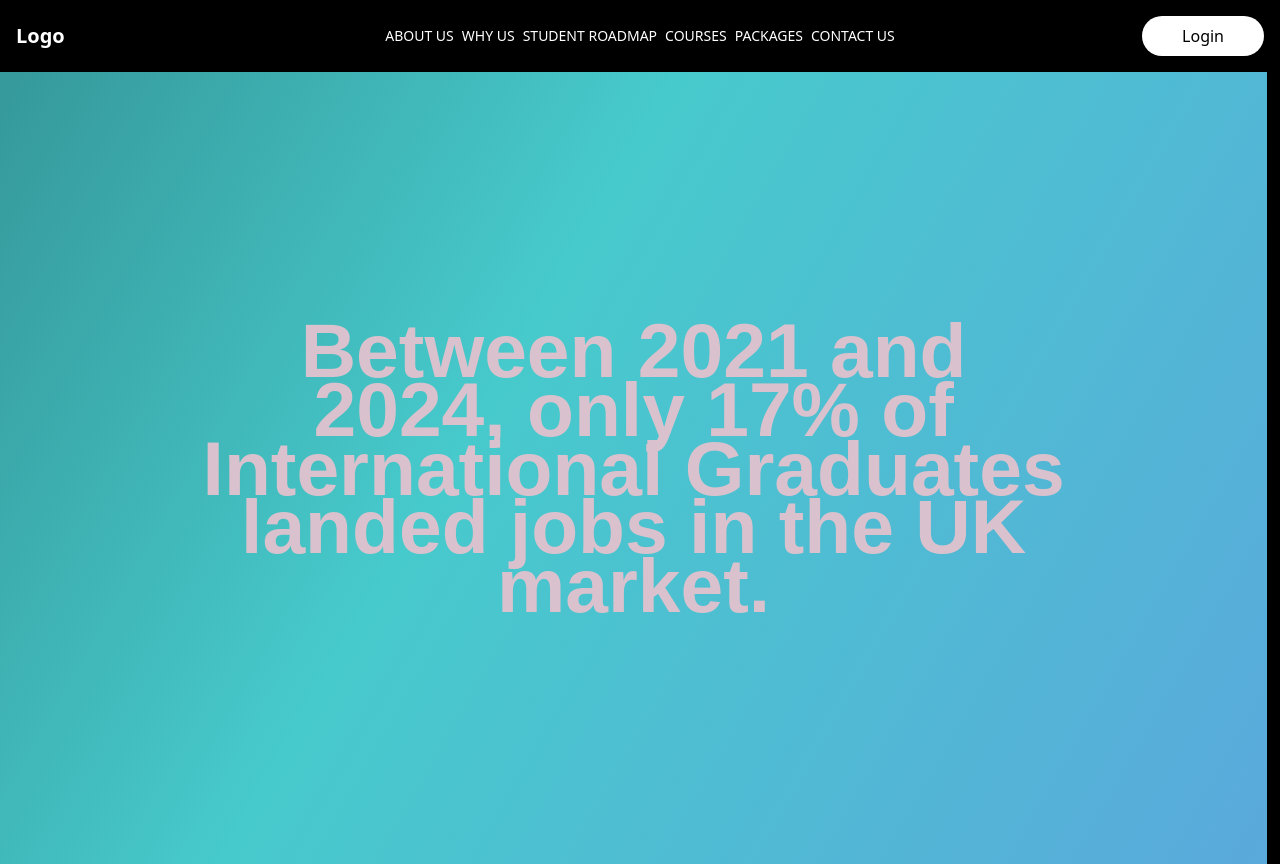
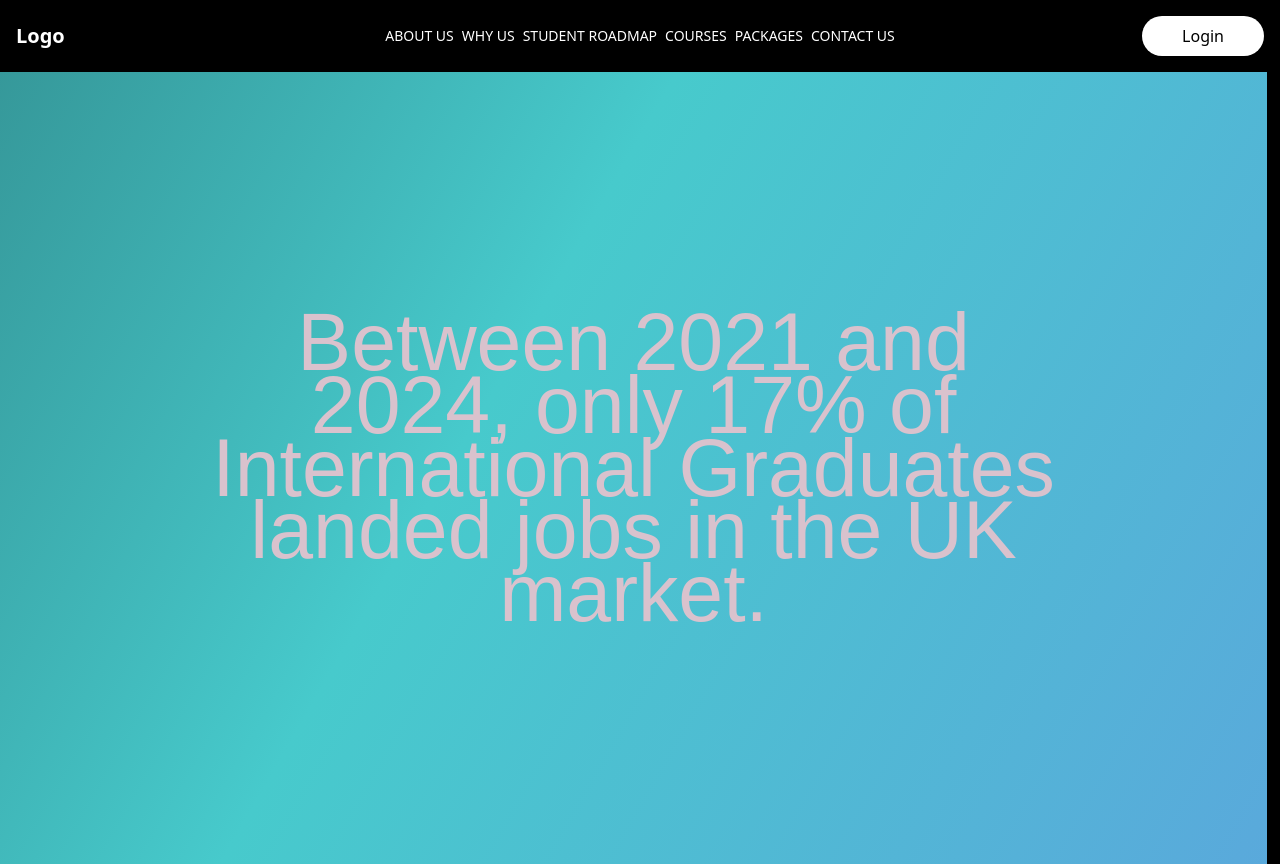
Before and after one commit to vigneshcodez/london, a website: page index.html in a window 1280 px wide. Shown: the top 864 px of the page. Drawn offline with nearby package versions, Linux system fonts and the light colour scheme.

Commit message:
after home txt

```diff
--- a/index.html
+++ b/index.html
@@ -131,12 +131,12 @@
     <!-- Hero Section -->
 
     <section class="w-[99vw] h-[99vh] flex flex-col justify-center items-center text-center px-4 hero-text-container">
-      <div class="w-[99vw] px-4 text-[6vw] font-medium">
-        <h1 class="hero-text font-bold leading-none text-[6vw] ">Between 2021 and</h1>
-        <h1 class="hero-text font-bold leading-none text-[6vw]  mt-[-18px]">2024, only 17% of</h1>
-        <h1 class="hero-text font-bold leading-none text-[6vw] mt-[-18px]">International Graduates</h1>
-        <h1 class="hero-text font-bold leading-none text-[6vw] mt-[-18px]">landed jobs in the UK</h1>
-        <h1 class="hero-text font-bold leading-none text-[6vw] mt-[-18px]">market.</h1>
+      <div class="w-[99vw] px-4 text-[6vw] ">
+        <h1 class="hero-text leading-none text-[6.3vw] ">Between 2021 and</h1>
+        <h1 class="hero-text leading-none text-[6.3vw]  mt-[-18px]">2024, only 17% of</h1>
+        <h1 class="hero-text leading-none text-[6.3vw] mt-[-18px]">International Graduates</h1>
+        <h1 class="hero-text leading-none text-[6.3vw] mt-[-18px]">landed jobs in the UK</h1>
+        <h1 class="hero-text leading-none text-[6.3vw] mt-[-18px]">market.</h1>
       </div>
     </section>
 
```
Also changed, not shown: output.css.
